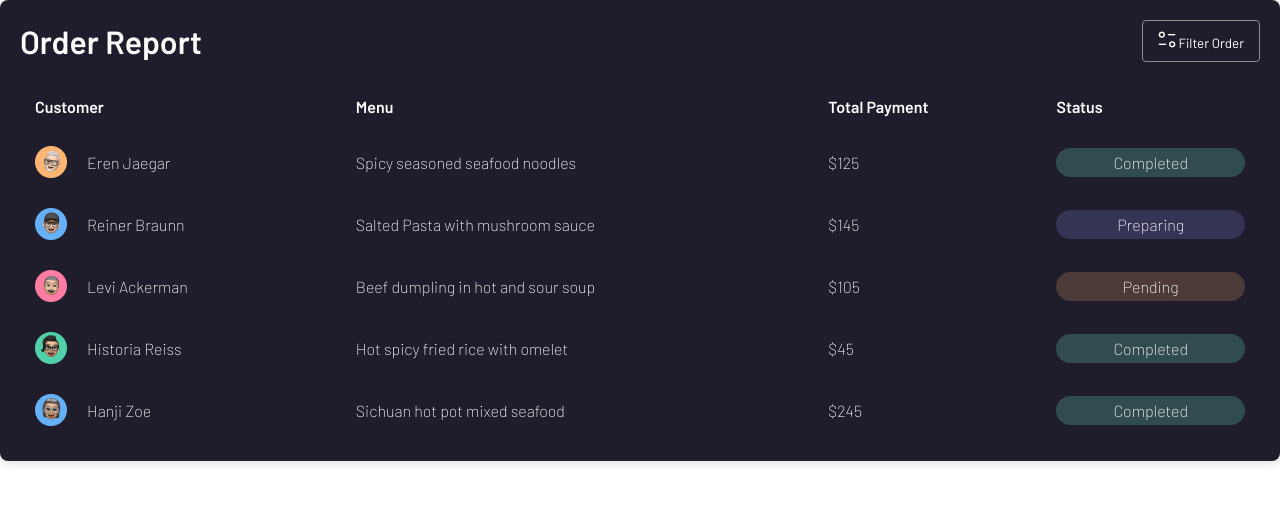
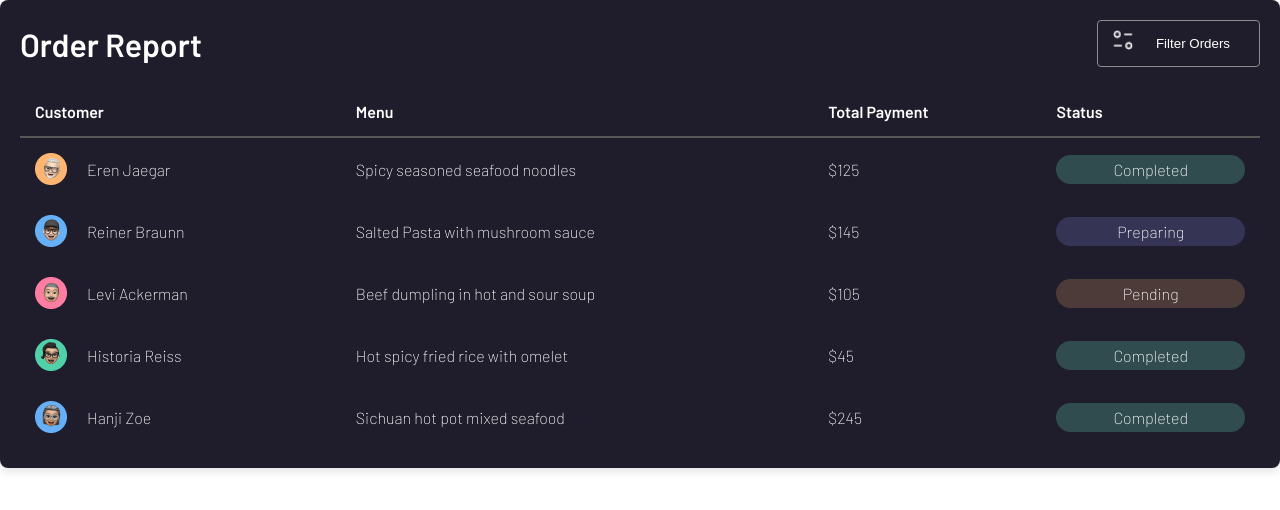
Before and after one commit to alperenustun/food-order-app, a React (Vite) app: page / in a window 1280 px wide. Shown: the top 510 px of the page. Built offline with nearby package versions, Linux system fonts and the light colour scheme; no server answers; the database is empty; sample sign-in values are in the browser's storage.

Commit message:
Listing and showing orders is done

```diff
--- a/src/pages/OrderReports/OrderReports.jsx
+++ b/src/pages/OrderReports/OrderReports.jsx
@@ -4,19 +4,54 @@ import filterPhoto from "../../assets/Filter.png";
 
 const OrderReports = ({ orders }) => {
 
+    const [sortedOrders, setSortedOrders] = useState(orders);
+
     const statusClass = (status) => {
         return status.toLowerCase().replace(" ", "");
     };
+
+    const handleFilterChange = (e) => {
+        const filter = e.target.value;
+
+        let sortedOrders;
+        switch (filter) {
+            case "highest":
+                sortedOrders = [...orders].sort((a, b) => b.totalPayment - a.totalPayment);
+                break;
+            case "lowest":
+                sortedOrders = [...orders].sort((a, b) => a.totalPayment - b.totalPayment);
+                break;
+            case "status":
+                const statusPriority = { Completed: 1, Preparing: 2, Pending: 3 };
+                sortedOrders = [...orders].sort((a, b) => {
+                    return statusPriority[a.status] - statusPriority[b.status];
+                });
+                break;
+            default:
+                sortedOrders = [...orders];
+        }
+
+        setSortedOrders(sortedOrders);
+    };
+
 
 
     return (
         <div className="order-report-container">
             <div className="order-report-header">
                 <h1>Order Report</h1>
-                <button className="filter-order-btn"><img src={filterPhoto} alt="filter-photo" /> Filter Order</button>
+                <div className="filter-order-btn">
+                    <img src={filterPhoto} alt="filter-icon" />
+                    <select onChange={handleFilterChange} className="filter-select">
+                        <option value="">Filter Orders</option>
+                        <option value="highest">Highest Payment</option>
+                        <option value="lowest">Lowest Payment</option>
+                        <option value="status">Status</option>
+                    </select>
+                </div>
             </div>
             <table>
-                <thead>
+                <thead className="border-line-order-report">
                     <tr>
                         <th>Customer</th>
                         <th>Menu</th>
@@ -25,7 +60,7 @@ const OrderReports = ({ orders }) => {
                     </tr>
                 </thead>
                 <tbody>
-                    {orders.map((order, index) => (
+                    {sortedOrders.map((order, index) => (
                         <tr key={index}>
                             <td>
                                 <div className="customer-info">
--- a/src/pages/OrderReports/OrderReports.scss
+++ b/src/pages/OrderReports/OrderReports.scss
@@ -97,11 +97,19 @@ $font-color: #ffffff;
     .filter-order-btn {
         background: none;
         font-family: "Barlow", sans-serif;
-        padding: 10px 15px;
         border: 1px solid rgb(141, 141, 141);
         border-radius: 4px;
         color: $font-color;
         cursor: pointer;
+
+        img {
+            width: 20px;
+            height: 20px;
+            position: relative;
+            top: 2px;
+            left: 15px;
+            margin-right: 9px;
+        }
 
         &:hover {
             background-color: darken(rgb(141, 141, 141), 10%);
@@ -119,3 +127,33 @@ $font-color: #ffffff;
     text-align: center;
     align-items: center;
 }
+
+.border-line-order-report {
+    border-bottom: 2px solid #585858;
+}
+
+.filter-select {
+    background-color: #1F1D2B;
+    color: #ffffff;
+    border: none;
+    cursor: pointer;
+    padding: 15px;
+    text-align: center;
+    -webkit-appearance: none;
+    /* Chrome, Safari, Opera için */
+    -moz-appearance: none;
+    /* Firefox için */
+    appearance: none;
+    /* Standart özellik */
+    border-radius: 5px;
+
+}
+
+.filter-select:focus {
+    outline: none;
+}
+
+.filter-select:active {
+    background-color: #37334d;
+
+}
```
